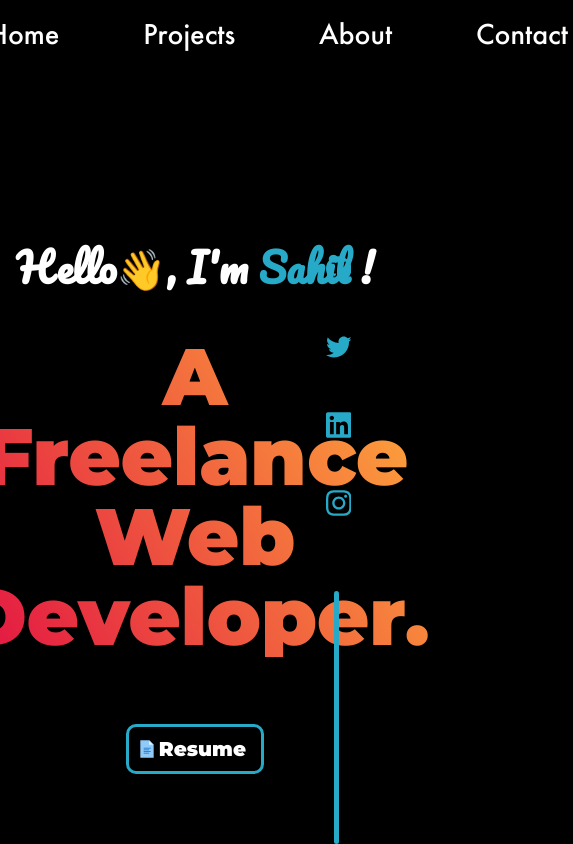
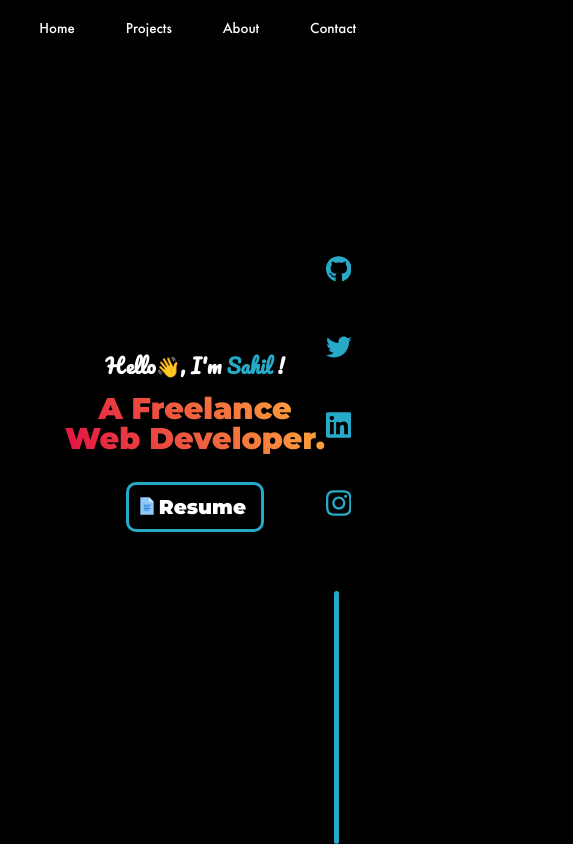
Before and after one commit to sahilkakwani9/React-Portfolio, a React (Create React App) app: page / in a window 390 px wide. Shown: the whole page, 573 px wide, since content can reach past the window. Built offline with nearby package versions, Linux system fonts and the light colour scheme.

Commit message:
responsive hero

```diff
--- a/src/components/Hero.css
+++ b/src/components/Hero.css
@@ -142,6 +142,20 @@ body {
     border-radius: 5px;
 }
 
+@media only screen and (max-width: 700px) {
+    .s-head{
+        font-size: 20px;
+        font-weight: 800;
+    }
+    .m-head{
+        font-size: 30px;
+        font-weight: 600;
+    }
+    .content{
+        top:40vh;
+    }
+}
+
 /* .showcase {
     width: 100%;
     height: 100%;
--- a/src/components/Hero.js
+++ b/src/components/Hero.js
@@ -42,7 +42,7 @@ function Hero() {
               <video src="./video.mp4" autoPlay loop muted></video>
               <h1 className='title'>A Freelance <br /> Web Developer.</h1>
             </section> */}
-            <button class="resume"><a href="/Resume-Sahil-Kakwani.pdf" download><span class="icn"><FcDocument/></span><span className="txt">Resume</span></a></button>
+            <button className="resume"><a href="/Resume-Sahil-Kakwani.pdf" download><span className="icn"><FcDocument/></span><span className="txt">Resume</span></a></button>
           </motion.div>
         </div>
         <div className='links-wrap'>
@@ -54,7 +54,7 @@ function Hero() {
               <li><a href="https://www.instagram.com/sahilkakwani9/"><svg xmlns="http://www.w3.org/2000/svg" fill="#27aac8" width="4em" height="4em" viewBox="0 0 24 24"><path d="M12 2.163c3.204 0 3.584.012 4.85.07 3.252.148 4.771 1.691 4.919 4.919.058 1.265.069 1.645.069 4.849 0 3.205-.012 3.584-.069 4.849-.149 3.225-1.664 4.771-4.919 4.919-1.266.058-1.644.07-4.85.07-3.204 0-3.584-.012-4.849-.07-3.26-.149-4.771-1.699-4.919-4.92-.058-1.265-.07-1.644-.07-4.849 0-3.204.013-3.583.07-4.849.149-3.227 1.664-4.771 4.919-4.919 1.266-.057 1.645-.069 4.849-.069zm0-2.163c-3.259 0-3.667.014-4.947.072-4.358.2-6.78 2.618-6.98 6.98-.059 1.281-.073 1.689-.073 4.948 0 3.259.014 3.668.072 4.948.2 4.358 2.618 6.78 6.98 6.98 1.281.058 1.689.072 4.948.072 3.259 0 3.668-.014 4.948-.072 4.354-.2 6.782-2.618 6.979-6.98.059-1.28.073-1.689.073-4.948 0-3.259-.014-3.667-.072-4.947-.196-4.354-2.617-6.78-6.979-6.98-1.281-.059-1.69-.073-4.949-.073zm0 5.838c-3.403 0-6.162 2.759-6.162 6.162s2.759 6.163 6.162 6.163 6.162-2.759 6.162-6.163c0-3.403-2.759-6.162-6.162-6.162zm0 10.162c-2.209 0-4-1.79-4-4 0-2.209 1.791-4 4-4s4 1.791 4 4c0 2.21-1.791 4-4 4zm6.406-11.845c-.796 0-1.441.645-1.441 1.44s.645 1.44 1.441 1.44c.795 0 1.439-.645 1.439-1.44s-.644-1.44-1.439-1.44z"/></svg></a></li>
             </ul>
           </div>
-          <div class="vl"></div>
+          <div className="vl"></div>
         </div>
       </div>
 
--- a/src/components/Navbar.css
+++ b/src/components/Navbar.css
@@ -46,6 +46,15 @@
     /* border-bottom: #fff 2px solid; */
 }
 
+@media only screen and (max-width: 700px) {
+    .nav-wrap{
+        right: 15%;
+    }
+    .nav-wrap li{
+        font-size: 15px;
+    }
+}
+
 
 @font-face {
     font-family: 'Futura T';
```
